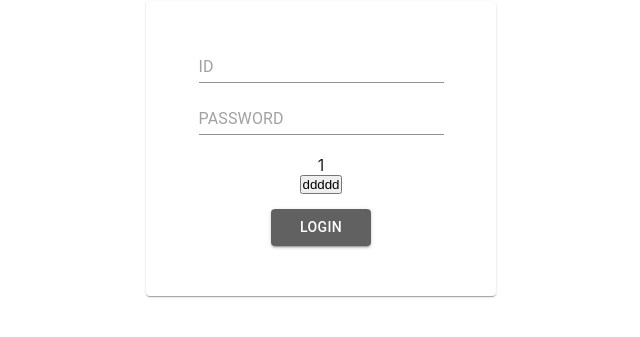
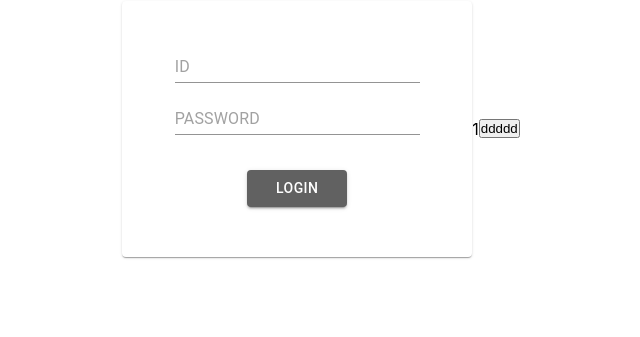
Before and after one commit to eunah3693/p_managementReact, a React (Create React App) app: page / in a window 1280 px wide. Shown: the part 299-636 px from the top of the page, without its empty margins (319-959 px from the left). Built offline with nearby package versions, Linux system fonts and the light colour scheme.

Commit message:
redux reducer,connect

```diff
--- a/src/pages/Login.js
+++ b/src/pages/Login.js
@@ -55,11 +55,11 @@ function Login(props) {
                 <form  className={classes.formBox}>
                     <TextField className={classes.formInput} name="id" value={data.id}  placeholder="ID" onChange={(e)=>setData({...data, "id":e.target.value})}/>
                     <TextField className={classes.formInput} name="pw" value={data.pw}  placeholder="PASSWORD"  onChange={(e)=>setData({...data, "pw":e.target.value})}/>
-                    <span>{props.number}</span>
-                    <button onClick={props.addNumber}>ddddd</button>
                     <Button className={classes.loginButton}  variant="contained" onClick={submitId}>LOGIN</Button>
                 </form>
             </Card>
+            <span>{props.number}</span>
+            <button onClick={props.addNumber}>ddddd</button>
         </div>
     );
 
```
